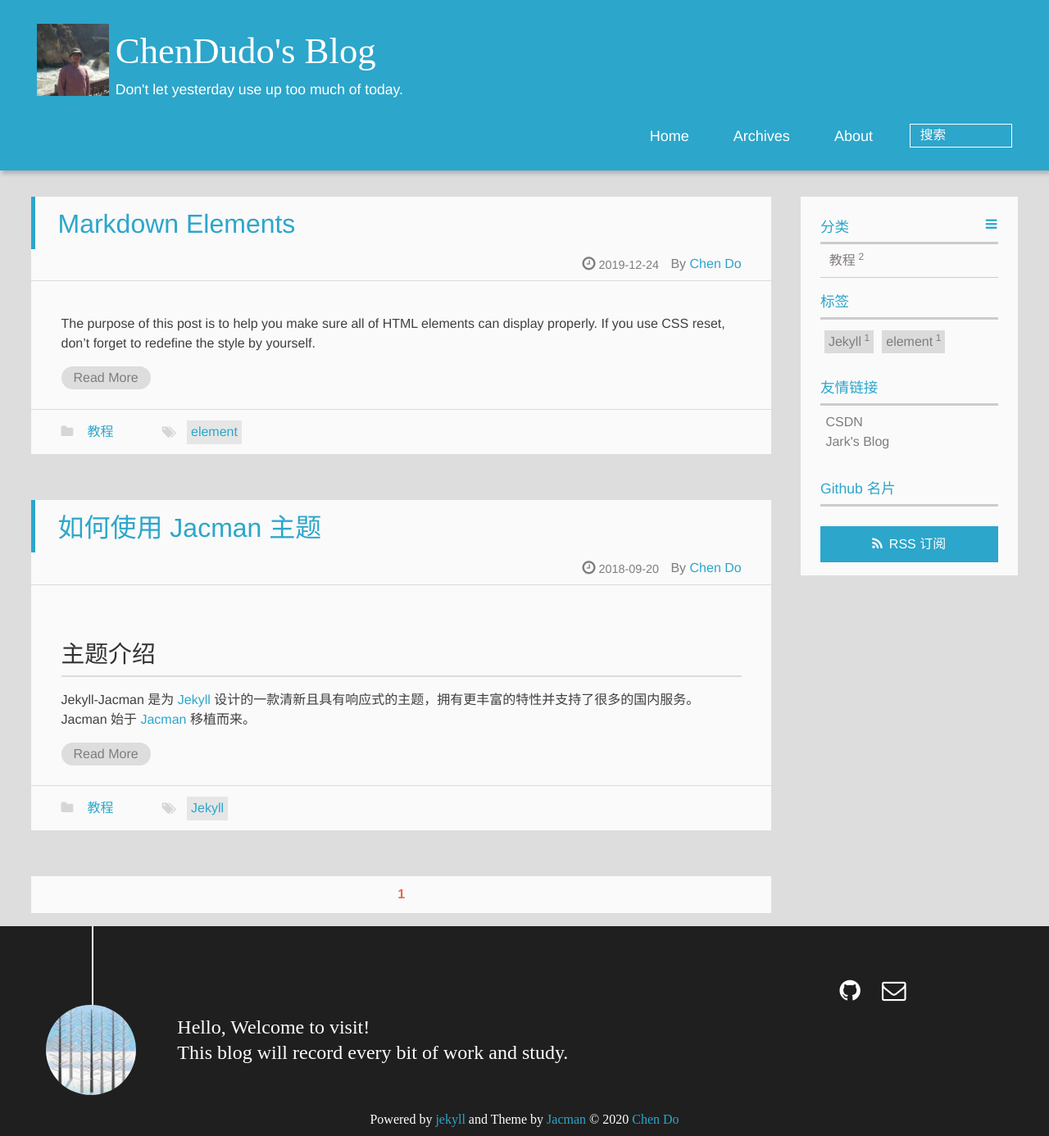
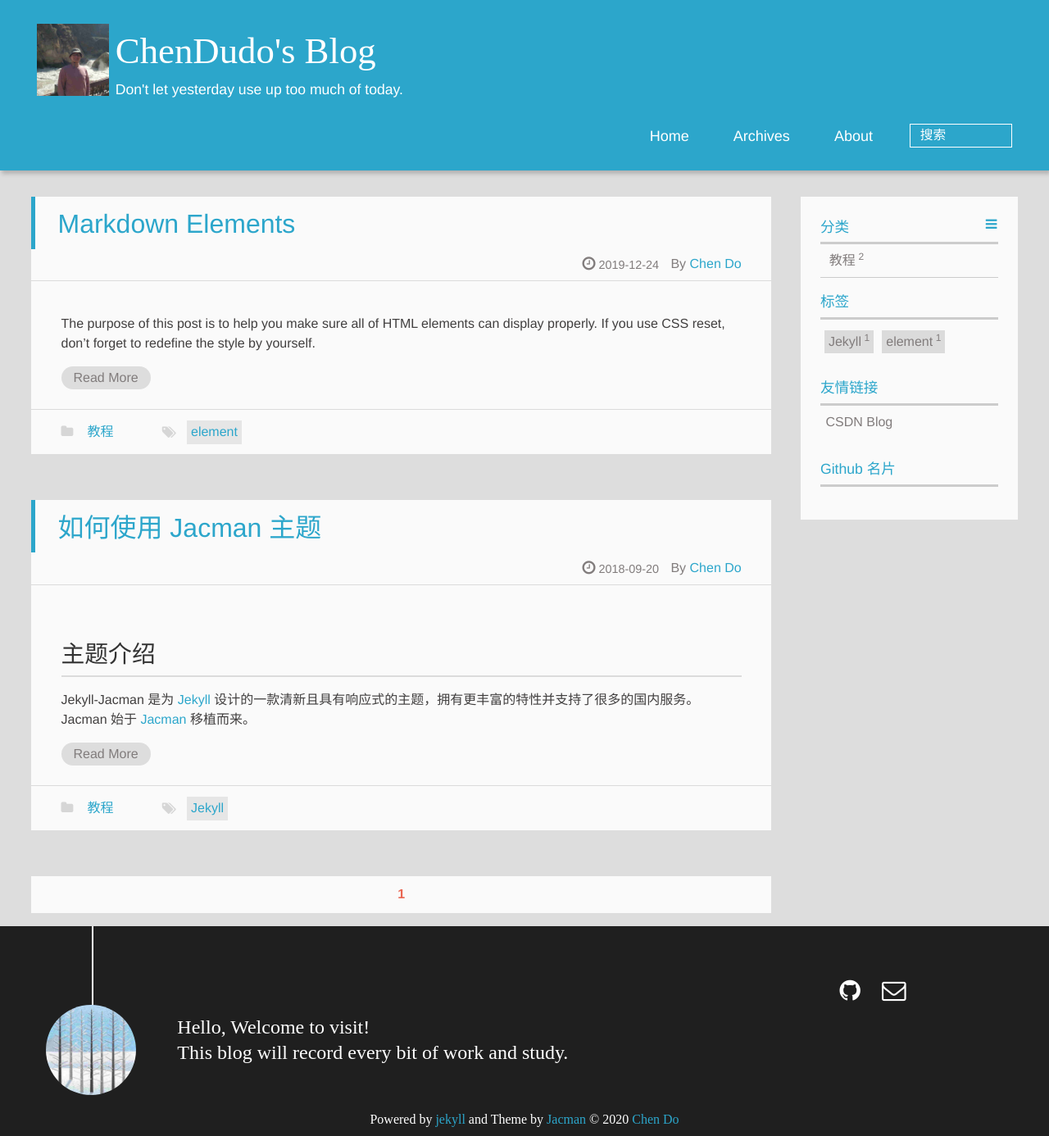
Before and after one commit to ChenDudo/chendudo.github.io, a Jekyll site: the page built from index.html, in a window 1280 px wide. Shown: the whole page at 82% size. Built offline with Jekyll 4.4.1, drawn with Linux system fonts in a browser that asks for light colours; a script that is not in the unit is left out; the list of posts is cut into pages by our own code.

Commit message:
update links

```diff
--- a/_config.yml
+++ b/_config.yml
@@ -57,12 +57,12 @@ widgets:
 - links
 - douban
 - github-card
-- rss
+# - rss
 ## provide seven widgets:github-card,category,tag,rss,archive,tagcloud,links,weibo,douban
 
 
 #### RSS
-rss: /atom.xml ## RSS address.
+# rss: /atom.xml ## RSS address.
 
 #### Image
 imglogo:
@@ -110,8 +110,7 @@ toc:
 
 #### Links
 links:
-  CSDN: https://blog.csdn.net/chendu103/
-  Jark's Blog: http://wuchong.me
+  CSDN Blog: https://blog.csdn.net/chendu103/
 
 #### Comment
 duoshuo_shortname:    ## e.g. wuchong      your duoshuo short name.       website: http://duoshuo.com
```
